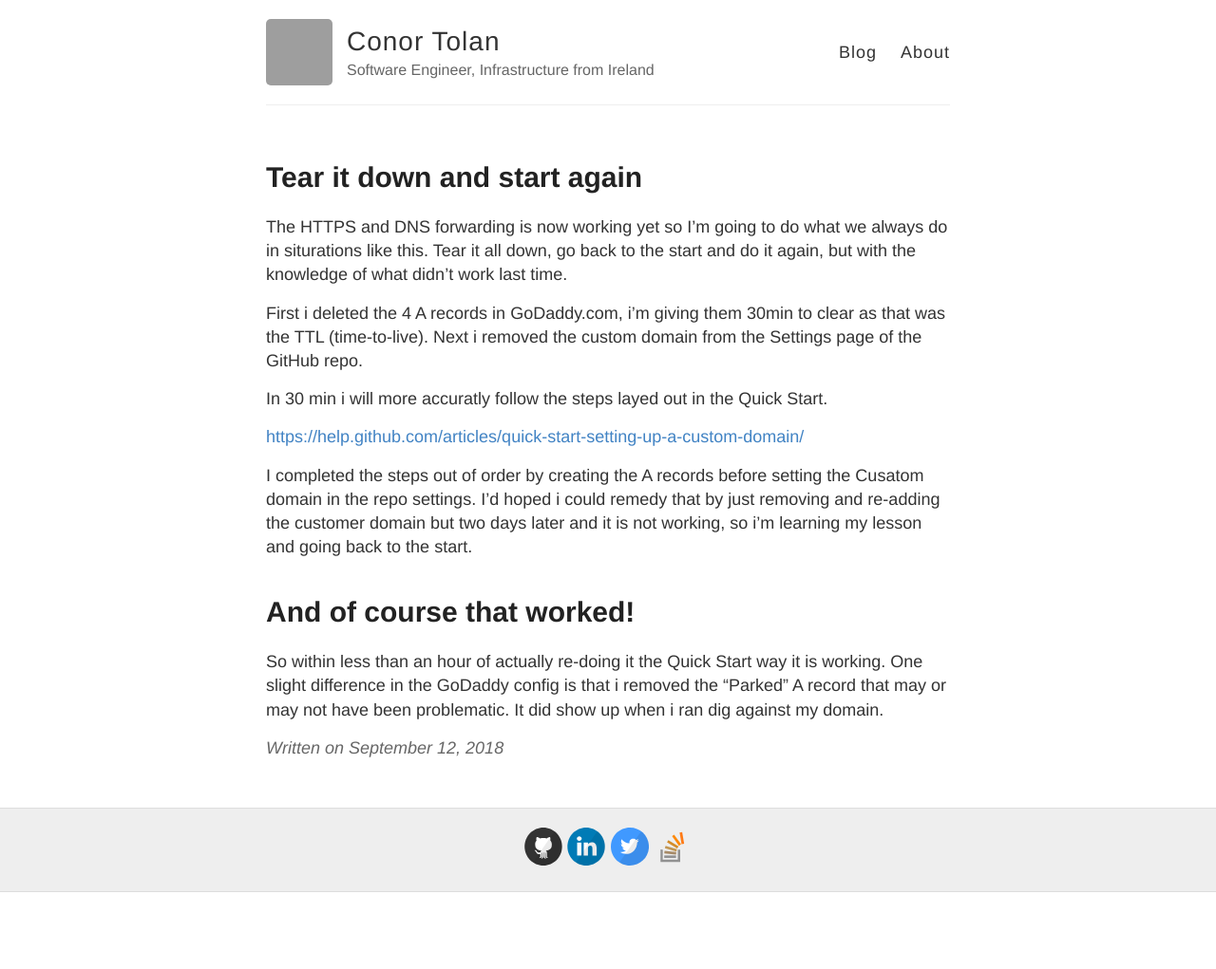
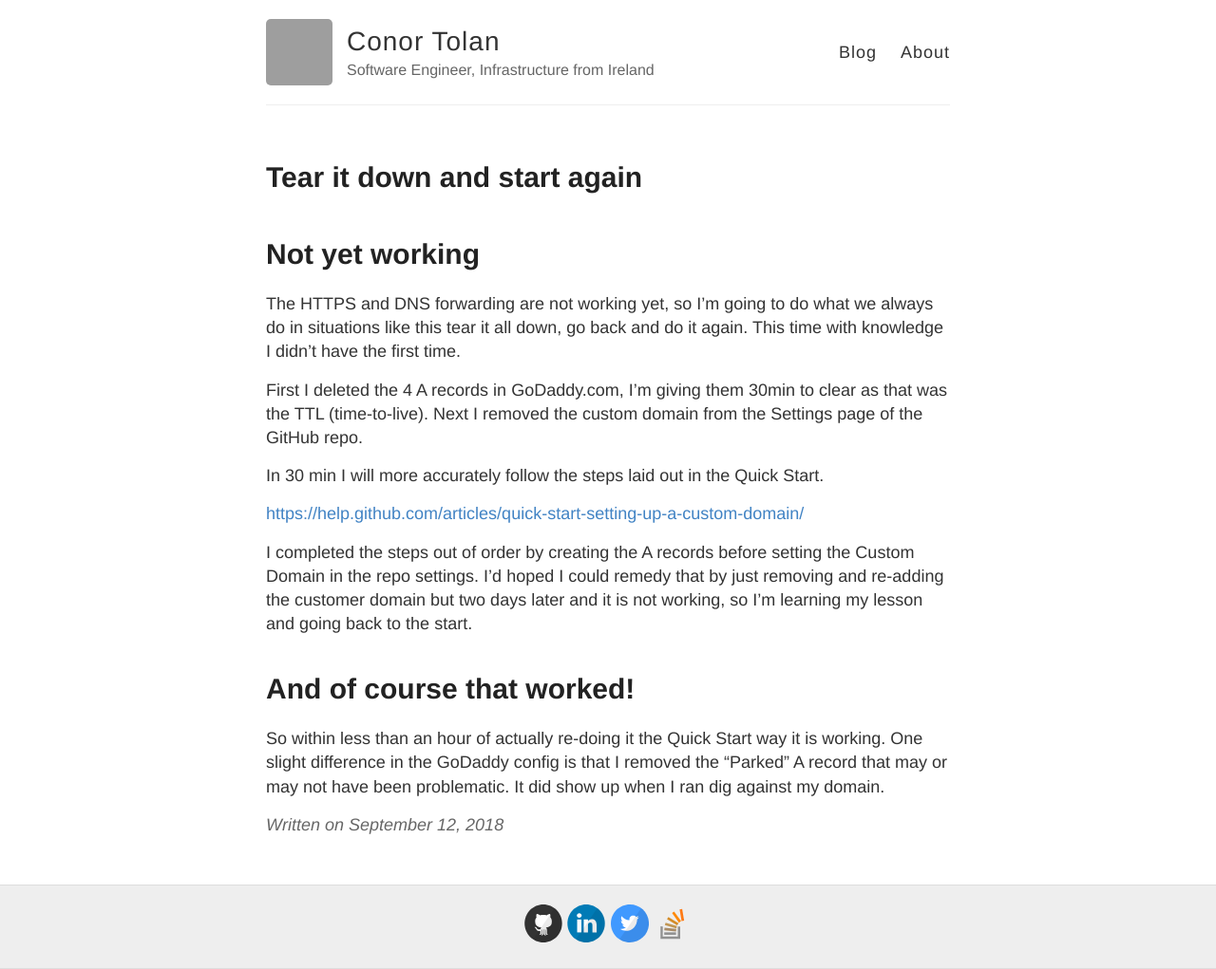
Before and after one commit to ctolan/ctolan.github.io, a Jekyll site: the page built from _posts/2018-09-12-Tear-it-down-start-again.md, in a window 1280 px wide. Shown: the whole page at 95% size. Built offline with Jekyll 4.4.1, drawn with Linux system fonts in a browser that asks for light colours; comment, search, counter and statistics services are not loaded; before the commit the page ends 940 px from its top, so only the background shows below that; grey boxes are pictures that could not be loaded.

Commit message:
Fixed grammar - thanks Niall.

```diff
--- a/_posts/2018-09-12-Tear-it-down-start-again.md
+++ b/_posts/2018-09-12-Tear-it-down-start-again.md
@@ -4,16 +4,17 @@ title:  "Tear it down and start again"
 date:   2018-09-12 09:56:31 +0100
 ---
 
-The HTTPS and DNS forwarding is now working yet so I'm going to do what we always do in siturations like this. Tear it all down, go back to the start and do it again, but with the knowledge of what didn't work last time.
+# Not yet working
+The HTTPS and DNS forwarding are not working yet, so I'm going to do what we always do in situations like this tear it all down, go back and do it again. This time with knowledge I didn't have the first time.
 
-First i deleted the 4 A records in GoDaddy.com, i'm giving them 30min to clear as that was the TTL (time-to-live).
-Next i removed the custom domain from the Settings page of the GitHub repo.
+First I deleted the 4 A records in GoDaddy.com, I’m giving them 30min to clear as that was the TTL (time-to-live).
+Next I removed the custom domain from the Settings page of the GitHub repo.
 
-In 30 min i will more accuratly follow the steps layed out in the Quick Start.
+In 30 min I will more accurately follow the steps laid out in the Quick Start.
 
 <a href="https://help.github.com/articles/quick-start-setting-up-a-custom-domain/">https://help.github.com/articles/quick-start-setting-up-a-custom-domain/</a>
 
-I completed the steps out of order by creating the A records before setting the Cusatom domain in the repo settings. I'd hoped i could remedy that by just removing and re-adding the customer domain but two days later and it is not working, so i'm learning my lesson and going back to the start.
+I completed the steps out of order by creating the A records before setting the Custom Domain in the repo settings. I'd hoped I could remedy that by just removing and re-adding the customer domain but two days later and it is not working, so I’m learning my lesson and going back to the start.
 
 # And of course that worked!
-So within less than an hour of actually re-doing it the Quick Start way it is working. One slight difference in the GoDaddy config is that i removed the "Parked" A record that may or may not have been problematic. It did show up when i ran dig against my domain.
+So within less than an hour of actually re-doing it the Quick Start way it is working. One slight difference in the GoDaddy config is that I removed the "Parked" A record that may or may not have been problematic. It did show up when I ran dig against my domain.
```
